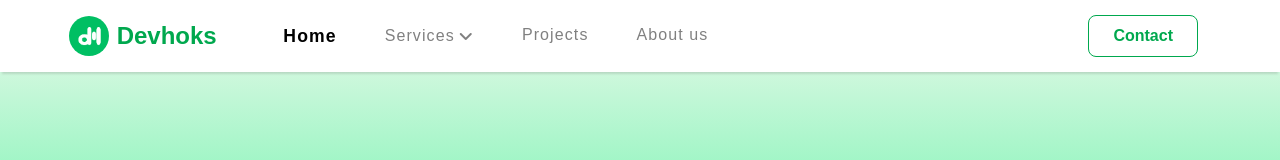
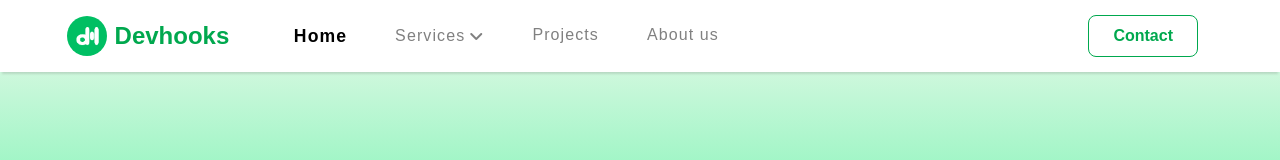
Before and after one commit to ABDULHAMEED-10/DevHooks, a React (Vite) app in the folder DevHoks/: page / in a window 1280 px wide. Shown: the top 160 px of the page. Built offline with nearby package versions, Linux system fonts and the light colour scheme; what react-chatbot-kit would draw is missing.

Commit message:
Update navbar.jsx

```diff
--- a/DevHoks/src/Components/Layout/Header/navbar.jsx
+++ b/DevHoks/src/Components/Layout/Header/navbar.jsx
@@ -15,7 +15,7 @@ const Navbar = () => {
       <div className="navbar__left flex flex-row items-center justify-center gap-2">
         <img src="/logo.png" alt="Devhoks"></img>
         <NavLink to="/" className="navbar__logo">
-          Devhoks
+          Devhooks
         </NavLink>
       </div>
 
```
